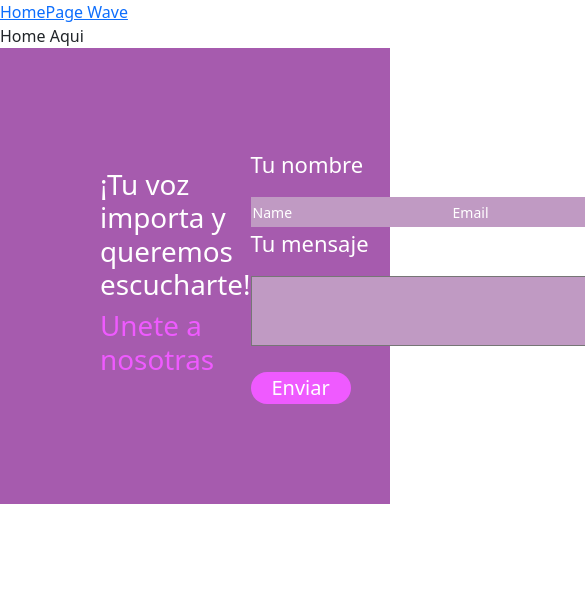
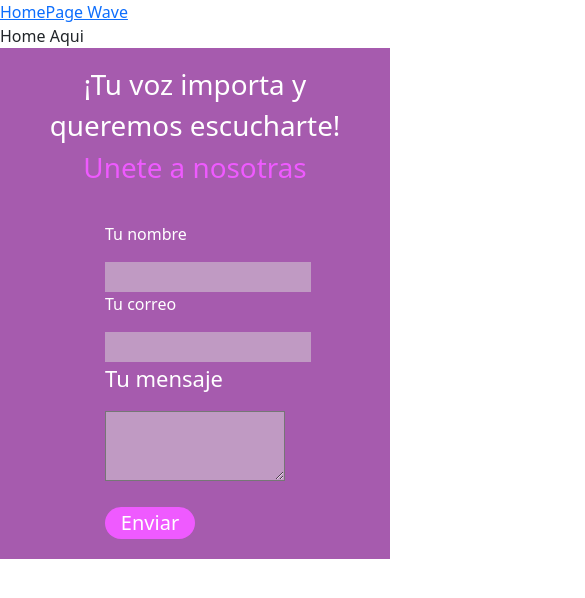
Before and after one commit to programateacademy/genero, a React (Create React App) app: page / in a window 390 px wide. Shown: the top 598 px of the page, 585 px wide, since content can reach past the window. Built offline with nearby package versions, Linux system fonts and the light colour scheme.

Commit message:
adding responsive of form and logic

```diff
--- a/package.json
+++ b/package.json
@@ -9,6 +9,7 @@
     "bootstrap": "^5.3.1",
     "react": "^18.2.0",
     "react-dom": "^18.2.0",
+    "react-hook-form": "^7.45.4",
     "react-pageflip": "^2.0.3",
     "react-router": "^6.15.0",
     "react-router-dom": "^5.3.4",
--- a/src/Page/homePage/Components/Form.jsx
+++ b/src/Page/homePage/Components/Form.jsx
@@ -1,32 +1,40 @@
 import React from 'react'
+import { useForm } from "react-hook-form"
 
 
 const Form = () => {
+  const { register, formState:{ errors }, handleSubmit } = useForm();
 
-  function handleSubmit(e) {
-
+  const onSubmit = (dataForm) => {
+    console.log(dataForm)
   }
-
   return (
     <section className='formulary'>
       <div className='grid-content'>
         <div className='text'>
-          <h1 className='white'>¡Tu voz importa y queremos escucharte!  </h1>
+          <h1 className='white'>¡Tu voz importa y </h1>
+          <h1 className='white'>queremos escucharte!</h1>
           <h1 className='purple'>Unete a nosotras</h1>
         </div>
-        <form className='grid-input' id='form' onSubmit={handleSubmit}>
+        <form className='grid-input' id='form' onSubmit={handleSubmit(onSubmit)}>
           <div className='content-input'>
-            <p>Tu nombre</p>
-            <input type="text" name='name' className='name' placeholder='Name' />
+            <p className='white'>Tu nombre</p>
+            <input type="text" className='name' {...register('name', {required: true, maxLength: 25,})} />
+            {errors.name?.type === 'required' && <p className='red'>Debes escribir tu nombre</p>}
+            {errors.name?.type === 'maxLength' && <p className='red'>Puedes escrbir maximo 25 caracteres</p>}
           </div>
           <div className='content-input'>
-            <p>Tu correo</p>
-            <input type="text" name='email' className='email' placeholder='Email' />
+            <p className='white'>Tu correo</p>
+            <input type="text" className='email' {...register('email', {required: true, pattern:/^[a-zA-Z0-9._-]+@[a-zA-Z0-9.-]+\.[a-zA-Z]{2,4}$/})}   />
+            {errors.email?.type === 'required' && <p className='red'>Debes escribir tu email</p>}
+            {errors.email?.type === 'pattern' && <p className='red'>Escribe un email valido</p>}
+
           </div>
           <div className='content-input'>
-            <p>Tu mensaje</p>
-            <textarea type="text" name='message' className='message' />
-            <button type='submit' className='btn-submit'>Enviar</button>
+            <p className='white-form-text'>Tu mensaje</p>
+            <textarea type="text" className='message'{...register('message', {required: true})} />
+            {errors.message?.type === 'required' && <p className='red'>Escribe un mensaje</p>}
+            <input type='submit' className='btn-submit' value='Enviar'/>
           </div>
         </form>
       </div>
--- a/src/Page/homePage/styles.css
+++ b/src/Page/homePage/styles.css
@@ -22,18 +22,25 @@
     color: #EF5AFF;
 }
 
+.red {
+    color: red;
+    font-size: 15px;
+}
+
 .grid-input {
     display: grid;
     grid-template: 1fr / 200px 200px;
 }
 
-.grid-input input {
+.grid-input input[type="text"] {
     border: #A65BAE;
     height: 30px;
     background: #C09AC3;
+    color: white;
+    font-size: 14px;
 }
 
-.content-input p{
+.white-form-text{
     color: white;
     font-size: 22px;
 }
@@ -46,7 +53,7 @@
     font-size: 16px;
 }
 
-.grid-input input::placeholder, .grid-input input[type="text"] {
+.grid-input input::placeholder {
     color: white;
     font-size: 14px;
 }
@@ -65,3 +72,41 @@
     background: #e151f1;
     cursor: pointer;
 }
+
+@media ( max-width: 1040px) {
+    .grid-content {
+        padding: 100px 70px;
+    }
+
+    .grid-input {
+        justify-content: end;
+    }
+}
+
+@media ( max-width: 900px) {
+    .grid-content {
+        padding: 100px 0;
+    }
+
+    .grid-input {
+        grid-template-columns: 180px 160px;
+    }
+}
+
+@media ( max-width: 670px) {
+    .grid-content {
+        grid-template-columns: 1fr;
+        padding: 20px;
+    }
+    .text {
+        margin-bottom: 30px;
+    }
+    .grid-input {
+        justify-content: center;
+        grid-template-columns: 180px;
+    }
+
+    .grid-input textarea {
+        width: 100%;
+    }
+}
```
Also changed, not shown: 1 other file (tests, documents, lock files or other folders).
